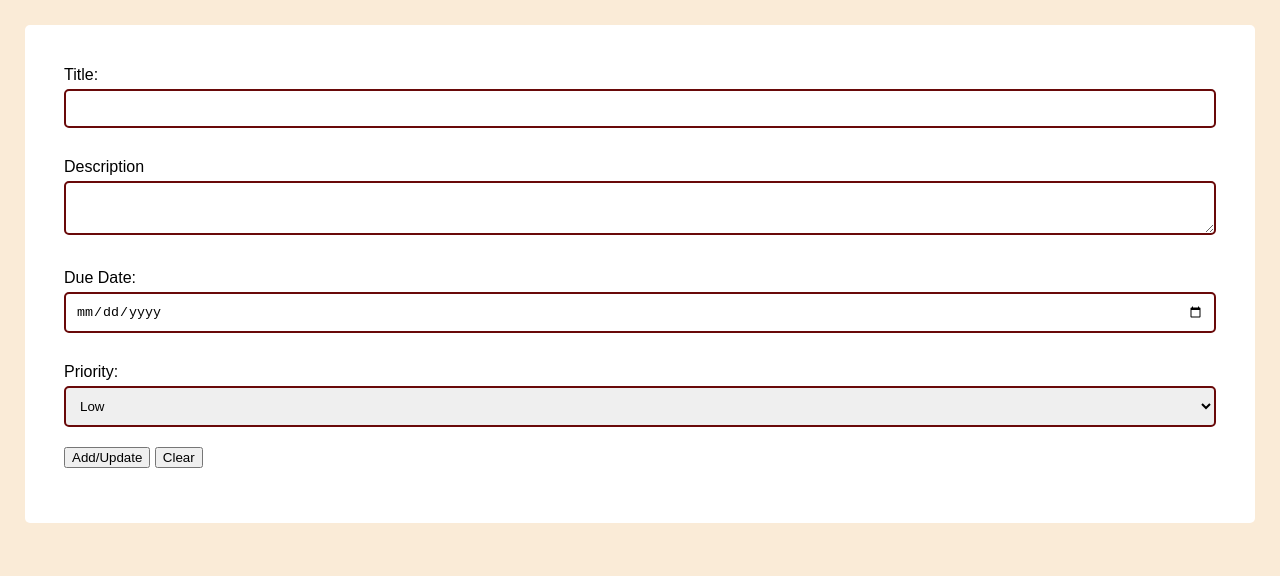
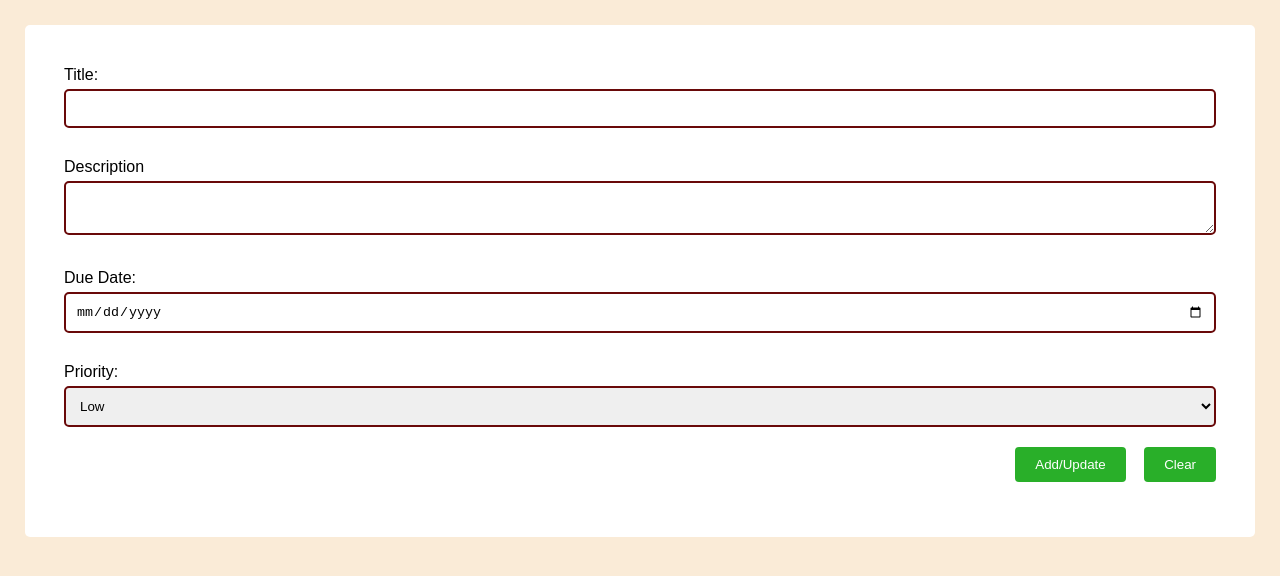
Before and after one commit to vsola0/To-do-App, a plain HTML site: page index.html in a window 1280 px wide. Drawn offline with Linux system fonts and the light colour scheme.

Commit message:
Update style.css

```diff
--- a/style.css
+++ b/style.css
@@ -31,5 +31,22 @@ textarea {
     border-radius: 5px;
     box-sizing: border-box;
     margin-bottom: 20px;
+}
 
+.form-actions {
+    text-align: right;
 }
+
+button {
+    padding: 10px 20px;
+    background-color: rgb(41, 175, 41);
+    color: white;
+    border: none;
+    border-radius: 4px;
+    cursor: pointer;
+    margin-left: 14px;
+}
+
+button:hover {
+    background-color: rgb(53, 190, 53);
+}
```
